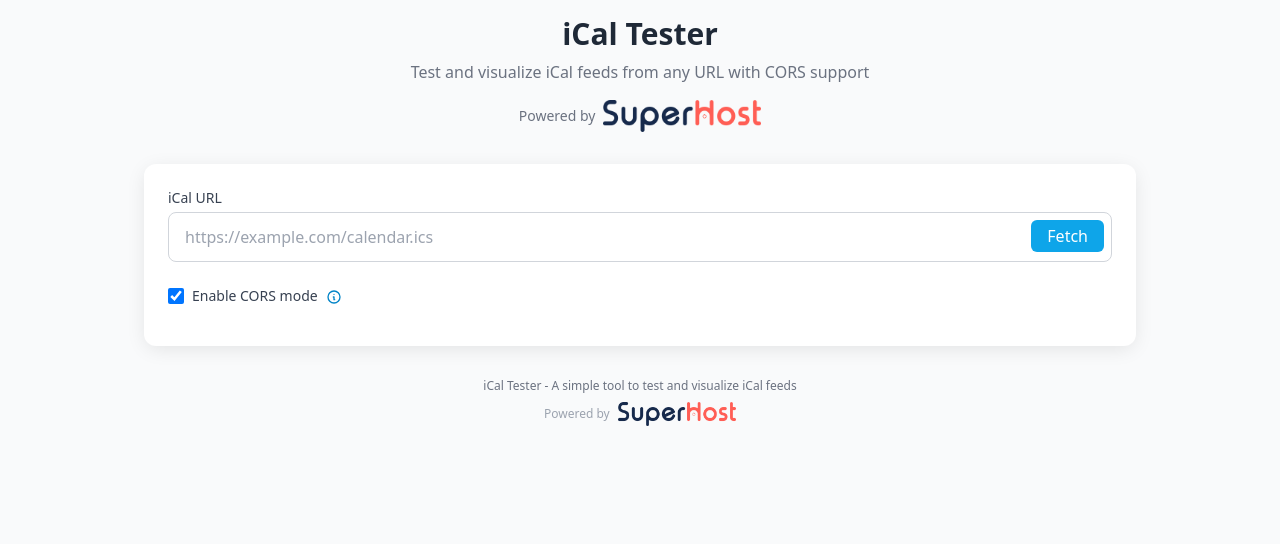
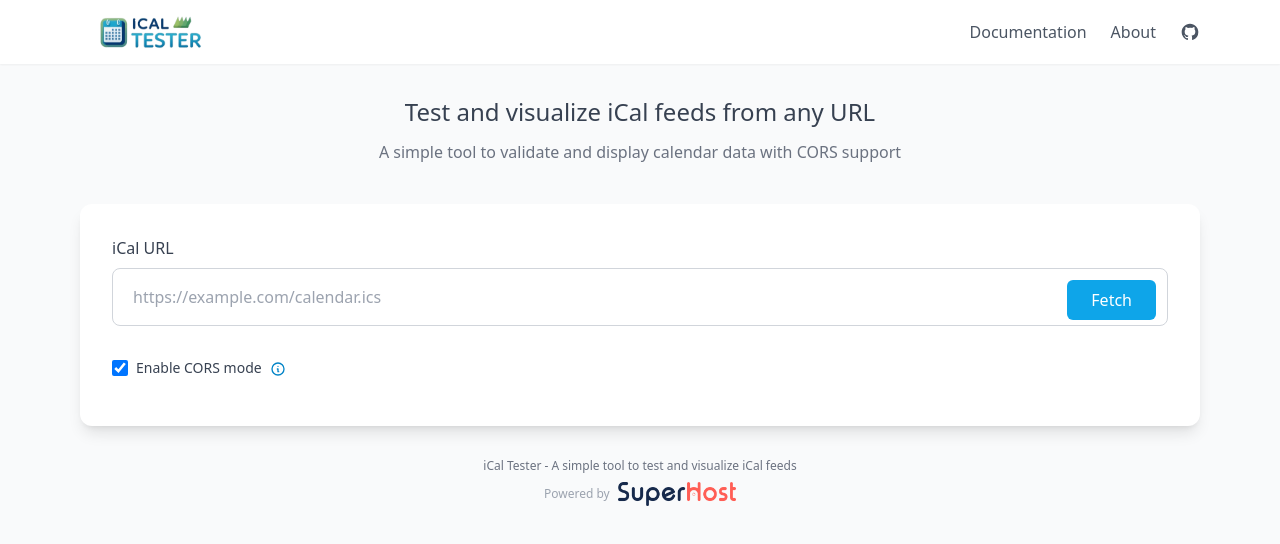
Before and after one commit to oudayfatteh0/icstester, a plain HTML site: page index.html in a window 1280 px wide. Drawn offline with nearby package versions, Linux system fonts and the light colour scheme.

Commit message:
Add favicon and navbar to index.html; update header and input styles

```diff
--- a/index.html
+++ b/index.html
@@ -4,6 +4,8 @@
   <meta charset="UTF-8">
   <meta name="viewport" content="width=device-width, initial-scale=1.0">
   <title>iCal Tester</title>
+  <!-- Add favicon -->
+  <link rel="icon" href="favicon.png" type="image/png">
   <script src="https://cdn.tailwindcss.com"></script>
   <script>
     tailwind.config = {
@@ -231,30 +233,47 @@
   </style>
 </head>
 <body class="bg-gray-50 min-h-screen font-sans">
-  <div id="app" class="container mx-auto p-4 max-w-5xl">
-    <div class="flex flex-col items-center justify-center mb-8">
-      <h1 class="text-3xl font-bold text-gray-800 mb-2">iCal Tester</h1>
-      <p class="text-gray-500 text-center max-w-lg">Test and visualize iCal feeds from any URL with CORS support</p>
-      <div class="mt-4 flex items-center">
-        <span class="text-sm text-gray-500 mr-2">Powered by</span>
-        <img src="logo.png" alt="Superhost Logo" class="h-8">
+  <!-- Add a navbar -->
+  <nav class="bg-white shadow-sm">
+    <div class="container mx-auto px-4 py-3 max-w-6xl">
+      <div class="flex justify-between items-center">
+        <div class="flex items-center space-x-4">
+          <img src="logo-ics.png" alt="iCal Tester Logo" class="h-10">
+        </div>
+        <div class="flex items-center space-x-6">
+          <a href="https://github.com/oudayfatteh0/icstester" target="_blank" class="text-gray-600 hover:text-primary-600 transition-colors duration-200">Documentation</a>
+          <a href="https://github.com/oudayfatteh0/icstester" target="_blank" class="text-gray-600 hover:text-primary-600 transition-colors duration-200">About</a>
+          <a href="https://github.com/oudayfatteh0/" target="_blank" class="text-gray-600 hover:text-primary-600 transition-colors duration-200">
+            <svg class="h-5 w-5" fill="currentColor" viewBox="0 0 24 24" aria-hidden="true">
+              <path fill-rule="evenodd" d="M12 2C6.477 2 2 6.484 2 12.017c0 4.425 2.865 8.18 6.839 9.504.5.092.682-.217.682-.483 0-.237-.008-.868-.013-1.703-2.782.605-3.369-1.343-3.369-1.343-.454-1.158-1.11-1.466-1.11-1.466-.908-.62.069-.608.069-.608 1.003.07 1.531 1.032 1.531 1.032.892 1.53 2.341 1.088 2.91.832.092-.647.35-1.088.636-1.338-2.22-.253-4.555-1.113-4.555-4.951 0-1.093.39-1.988 1.029-2.688-.103-.253-.446-1.272.098-2.65 0 0 .84-.27 2.75 1.026A9.564 9.564 0 0112 6.844c.85.004 1.705.115 2.504.337 1.909-1.296 2.747-1.027 2.747-1.027.546 1.379.202 2.398.1 2.651.64.7 1.028 1.595 1.028 2.688 0 3.848-2.339 4.695-4.566 4.943.359.309.678.92.678 1.855 0 1.338-.012 2.419-.012 2.747 0 .268.18.58.688.482A10.019 10.019 0 0022 12.017C22 6.484 17.522 2 12 2z" clip-rule="evenodd"></path>
+            </svg>
+          </a>
+        </div>
       </div>
     </div>
+  </nav>
 
-    <div class="bg-white rounded-xl shadow-custom p-6 mb-6 transition-all duration-300">
-      <div class="mb-6">
-        <label for="icalUrl" class="block text-sm font-medium text-gray-700 mb-1">iCal URL</label>
+  <div id="app" class="container mx-auto px-4 py-8 max-w-6xl">
+    <!-- Simplify the header since we now have a navbar -->
+    <div class="flex flex-col items-center justify-center mb-10">
+      <h2 class="text-2xl font-medium text-gray-700 mb-3 text-center">Test and visualize iCal feeds from any URL</h2>
+      <p class="text-gray-500 text-center max-w-2xl">A simple tool to validate and display calendar data with CORS support</p>
+    </div>
+
+    <div class="bg-white rounded-xl shadow-lg p-8 mb-8 transition-all duration-300">
+      <div class="mb-8">
+        <label for="icalUrl" class="block text-base font-medium text-gray-700 mb-2">iCal URL</label>
         <div class="relative">
           <input
             id="icalUrl"
             v-model="icalUrl"
             type="url"
             placeholder="https://example.com/calendar.ics"
-            class="w-full px-4 py-3 border border-gray-300 rounded-lg focus:outline-none focus:ring-2 focus:ring-primary-500 focus:border-transparent transition-all duration-200"
+            class="w-full px-5 py-4 text-base border border-gray-300 rounded-lg focus:outline-none focus:ring-2 focus:ring-primary-500 focus:border-transparent transition-all duration-200"
           >
           <button
             @click="fetchIcal"
-            class="absolute right-2 top-2 bg-primary-500 hover:bg-primary-600 text-white font-medium py-1 px-4 rounded-md focus:outline-none focus:ring-2 focus:ring-primary-500 focus:ring-offset-2 transition-colors duration-200"
+            class="absolute right-3 top-3 bg-primary-500 hover:bg-primary-600 text-white font-medium py-2 px-6 rounded-md focus:outline-none focus:ring-2 focus:ring-primary-500 focus:ring-offset-2 transition-colors duration-200 text-base"
             :disabled="isLoading || !icalUrl"
           >
             <span v-if="isLoading">
@@ -378,7 +397,7 @@
       <p class="text-gray-500 text-xs">iCal Tester - A simple tool to test and visualize iCal feeds</p>
       <div class="mt-2 flex items-center justify-center">
         <span class="text-xs text-gray-400 mr-2">Powered by</span>
-        <img src="logo.png" alt="Superhost Logo" class="h-6">
+        <img src="logo.png" alt="Company Logo" class="h-6">
       </div>
     </footer>
 
```
Also changed, not shown: favicon.png (added), logo-ics.png (added).
